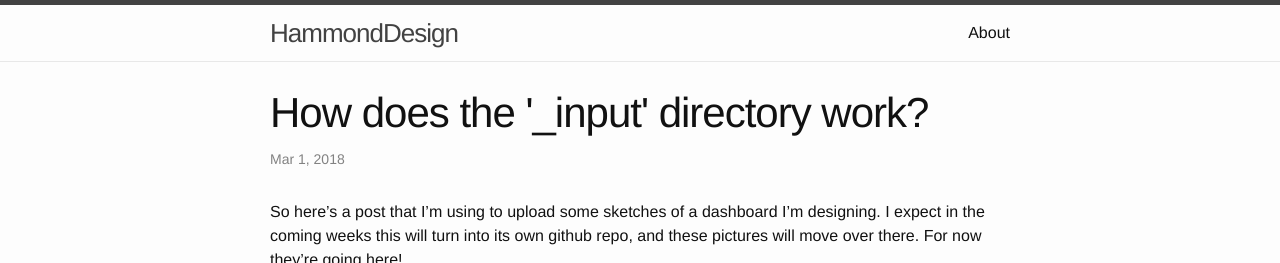
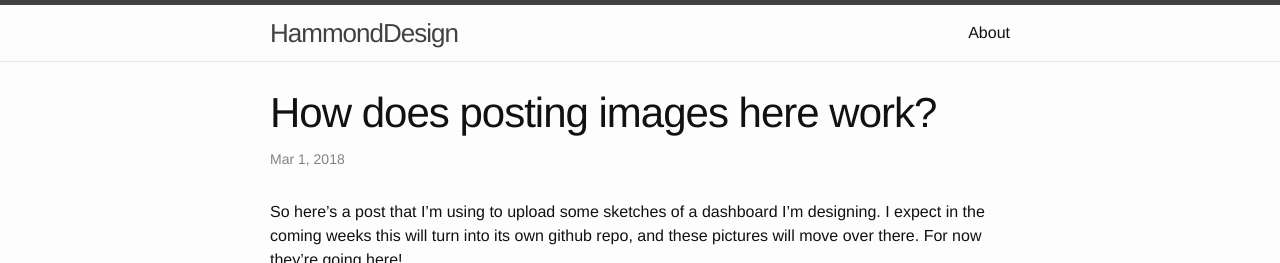
Before and after one commit to jbhammon/jbhammon.github.io, a Jekyll site: the page built from _posts/2018-03-01-imageTesting.markdown, in a window 1280 px wide, cut to the strip 0-263 px from the top of the page. Built offline with Jekyll 4.4.1, drawn with Linux system fonts in a browser that asks for light colours.

Commit message:
Quick title change

```diff
--- a/_posts/2018-03-01-imageTesting.markdown
+++ b/_posts/2018-03-01-imageTesting.markdown
@@ -1,6 +1,6 @@
 ---
 layout: post
-title:  "How does the '_input' directory work?"
+title:  "How does posting images here work?"
 date:   2018-03-01 22:23:00 +0000
 categories: jekyll update
 ---
```
